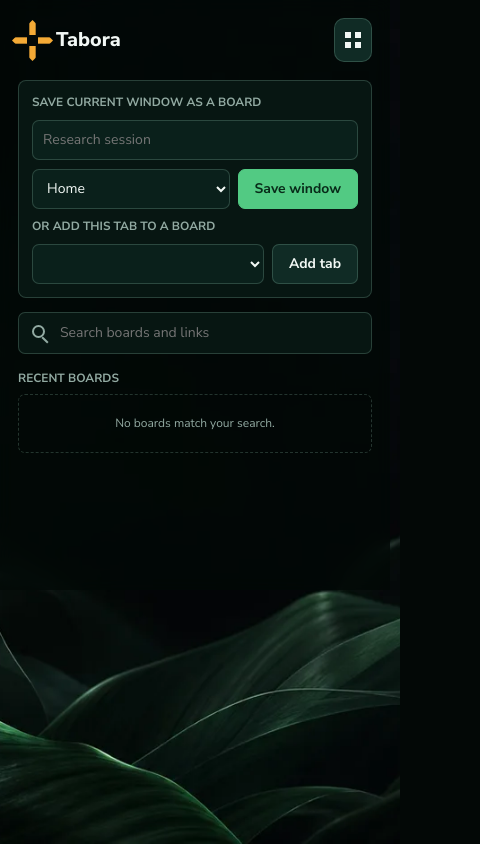
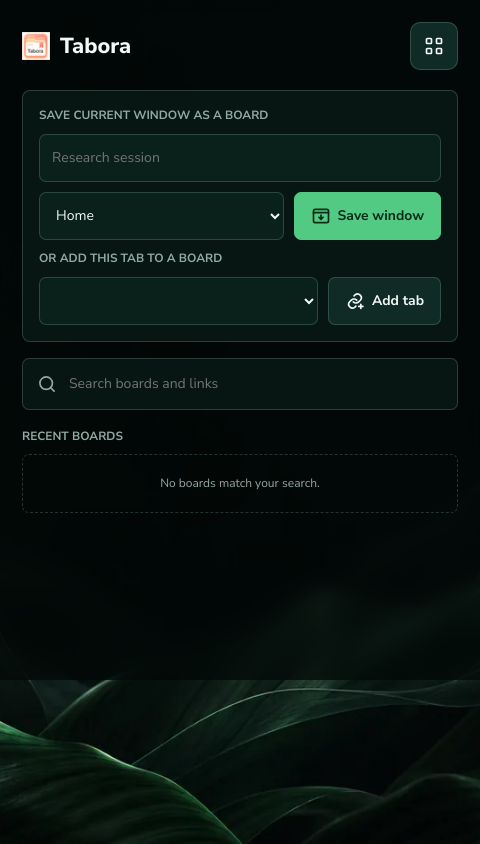
Before and after one commit to mehmoodulhaq570/Tabora, a browser extension: page popup.html in a window 400 px wide. Shown: the whole page, 480 px wide, since content can reach past the window. Drawn offline with Linux system fonts and the light colour scheme.

Commit message:
feat: update popup UI with new icons and improved layout

```diff
--- a/popup.html
+++ b/popup.html
@@ -9,8 +9,8 @@
   <body class="popup-body">
     <main class="popup-shell">
       <header class="popup-header">
-        <div class="brand"><span class="brand-mark" aria-hidden="true"></span><span>Tabora</span></div>
-        <button id="openDashboard" class="square-button" title="Open Tabora" aria-label="Open Tabora"><span class="icon-organize"></span></button>
+        <div class="brand"><img class="popup-brand-icon" src="icons/tabora-32.png" width="28" height="28" alt=""><span>Tabora</span></div>
+        <button id="openDashboard" class="square-button" title="Open Tabora" aria-label="Open Tabora"><svg class="popup-header-icon" viewBox="0 0 24 24" aria-hidden="true"><rect x="3" y="3" width="6" height="6" rx="1"></rect><rect x="15" y="3" width="6" height="6" rx="1"></rect><rect x="3" y="15" width="6" height="6" rx="1"></rect><rect x="15" y="15" width="6" height="6" rx="1"></rect></svg></button>
       </header>
 
       <section class="quick-panel">
@@ -18,17 +18,17 @@
         <input id="captureName" class="text-input" placeholder="Research session" maxlength="60">
         <div class="quick-row">
           <select id="capturePage" class="select-input" aria-label="Destination page"></select>
-          <button id="saveWindow" class="accent-button">Save window</button>
+          <button id="saveWindow" class="accent-button"><svg class="popup-button-icon" viewBox="0 0 24 24" aria-hidden="true"><rect x="3" y="4" width="18" height="16" rx="2"></rect><path d="M3 8h18M12 11v5M9.5 13.5 12 16l2.5-2.5"></path></svg>Save window</button>
         </div>
         <label class="field-label" for="targetBoard">Or add this tab to a board</label>
         <div class="quick-row">
           <select id="targetBoard" class="select-input" aria-label="Destination board"></select>
-          <button id="addCurrentTab" class="secondary-button">Add tab</button>
+          <button id="addCurrentTab" class="secondary-button"><svg class="popup-button-icon" viewBox="0 0 24 24" aria-hidden="true"><path d="M10 13a4.5 4.5 0 0 0 6.4.1l2-2a4.5 4.5 0 0 0-6.3-6.4l-1.2 1.2"></path><path d="M14 11a4.5 4.5 0 0 0-6.4-.1l-2 2a4.5 4.5 0 0 0 6.3 6.4l1.2-1.2M19 16v5M16.5 18.5h5"></path></svg>Add tab</button>
         </div>
       </section>
 
       <label class="popup-search">
-        <span class="icon-search"></span>
+        <svg class="popup-search-icon" viewBox="0 0 24 24" aria-hidden="true"><circle cx="11" cy="11" r="7.5"></circle><path d="m16.5 16.5 4 4"></path></svg>
         <input id="popupSearch" type="search" placeholder="Search boards and links" autocomplete="off">
       </label>
       <div id="popupStatus" class="popup-status" role="status" aria-live="polite" hidden></div>
--- a/popup.js
+++ b/popup.js
@@ -107,7 +107,7 @@ function renderRecentBoards() {
   for (const board of boards) {
     const row = document.createElement("article");
     row.className = "popup-board-row";
-    row.innerHTML = `<span></span><div class="popup-board-copy"><strong></strong><span></span></div><button class="popup-open-button" data-open-board="${board.id}">Open all</button>`;
+    row.innerHTML = `<span></span><div class="popup-board-copy"><strong></strong><span></span></div><button class="popup-open-button" data-open-board="${board.id}"><svg class="popup-button-icon" viewBox="0 0 24 24" aria-hidden="true"><path d="M14 4h6v6M20 4 11 13"></path><path d="M18 13v6a1 1 0 0 1-1 1H5a1 1 0 0 1-1-1V7a1 1 0 0 1 1-1h6"></path></svg>Open all</button>`;
     setText(row, "strong", board.name);
     const page = popupState.pages.find((item) => item.id === board.pageId);
     setText(row, ".popup-board-copy span", `${page?.name || "Home"} · ${board.links.length} links`);
--- a/styles.css
+++ b/styles.css
@@ -1184,29 +1184,33 @@ body[data-palette="glacier"] {
 }
 
 /* Popup */
-.popup-body { width: 390px; min-height: 590px; background-color: var(--page-bg); background-image: var(--popup-wallpaper, none); background-position: center; background-size: cover; }
-.popup-shell { min-height: 590px; padding: 18px; background: color-mix(in oklab, var(--header-bg) 84%, transparent); backdrop-filter: blur(8px); }
+.popup-body { width: 480px; min-height: 680px; background-color: var(--page-bg); background-image: var(--popup-wallpaper, none); background-position: center; background-size: cover; }
+.popup-shell { min-height: 680px; padding: 22px; background: color-mix(in oklab, var(--header-bg) 86%, transparent); backdrop-filter: blur(10px); }
 .popup-header { display: flex; align-items: center; justify-content: space-between; }
-.brand { display: flex; align-items: center; gap: 9px; font-size: var(--text-xl); font-weight: 800; }
-.popup-header .square-button { flex-basis: 38px; }
-.quick-panel { display: grid; gap: 9px; margin: 18px 0 14px; padding: 13px; border: 1px solid var(--line); border-radius: 8px; background: var(--surface); }
+.brand { display: flex; align-items: center; gap: 10px; font-size: 1.375rem; font-weight: 800; }
+.popup-brand-icon { width: 28px; height: 28px; object-fit: contain; }
+.popup-header .square-button { flex-basis: 48px; min-height: 48px; }
+.popup-header-icon, .popup-button-icon, .popup-search-icon { width: 20px; height: 20px; fill: none; stroke: currentColor; stroke-linecap: round; stroke-linejoin: round; stroke-width: 2; }
+.quick-panel { display: grid; gap: 10px; margin: 20px 0 16px; padding: 16px; border: 1px solid var(--line); border-radius: 8px; background: var(--surface); }
 .field-label, .section-title { color: var(--muted); font-size: var(--text-xs); font-weight: 700; text-transform: uppercase; }
-.quick-row { display: flex; gap: 8px; }
+.quick-row { display: flex; gap: 10px; }
 .quick-row select { flex: 1; }
-.select-input, .text-input { min-height: 40px; padding: 0 10px; border: 1px solid var(--line); border-radius: 7px; background: var(--surface-solid); color: var(--text); }
-.popup-search { display: grid; grid-template-columns: 20px 1fr; align-items: center; gap: 8px; min-height: 42px; padding: 0 11px; border: 1px solid var(--line); border-radius: 7px; background: var(--surface); color: var(--muted); }
+.select-input, .text-input { min-height: 48px; padding: 0 12px; border: 1px solid var(--line); border-radius: 7px; background: var(--surface-solid); color: var(--text); }
+.quick-row .accent-button, .quick-row .secondary-button { min-height: 48px; padding-inline: 16px; }
+.popup-search { display: grid; grid-template-columns: 20px 1fr; align-items: center; gap: 10px; min-height: 52px; padding: 0 14px; border: 1px solid var(--line); border-radius: 7px; background: var(--surface); color: var(--muted); }
 .popup-search input { width: 100%; border: 0; background: transparent; color: var(--text); outline: 0; }
 .popup-status { margin-top: 9px; padding: 9px 11px; border-left: 3px solid var(--green); border-radius: 6px; background: var(--surface-solid); color: var(--text); font-size: var(--text-xs); }
 .popup-status.warning { border-left-color: #f5bd48; }
-.section-block { margin-top: 16px; }
-.section-title { margin-bottom: 8px; }
-.popup-board-list { display: grid; gap: 7px; }
-.popup-board-row { display: grid; grid-template-columns: 8px minmax(0, 1fr) auto; align-items: center; gap: 9px; min-height: 56px; padding: 8px 10px; border: 1px solid var(--line); border-radius: 7px; background: var(--surface); }
+.section-block { margin-top: 18px; }
+.section-title { margin-bottom: 10px; }
+.popup-board-list { display: grid; gap: 8px; }
+.popup-board-row { display: grid; grid-template-columns: 8px minmax(0, 1fr) auto; align-items: center; gap: 10px; min-height: 68px; padding: 10px 12px; border: 1px solid var(--line); border-radius: 7px; background: var(--surface); }
 .popup-board-row > span:first-child { width: 8px; height: 8px; border-radius: 50%; background: var(--green); }
 .popup-board-copy { display: grid; min-width: 0; gap: 2px; }
 .popup-board-copy strong, .popup-board-copy span { overflow: hidden; text-overflow: ellipsis; white-space: nowrap; }
 .popup-board-copy span { color: var(--muted); font-size: var(--text-xs); }
-.popup-open-button { min-height: 30px; padding: 0 9px; border: 1px solid var(--line); border-radius: 6px; background: transparent; color: var(--green); font-size: var(--text-xs); font-weight: 700; }
+.popup-open-button { display: inline-flex; align-items: center; justify-content: center; gap: 6px; min-height: 36px; padding: 0 12px; border: 1px solid var(--line); border-radius: 6px; background: transparent; color: var(--green); font-size: var(--text-xs); font-weight: 700; }
+.quick-row .accent-button, .quick-row .secondary-button { display: inline-flex; align-items: center; justify-content: center; gap: 7px; }
 .popup-empty { padding: 20px; border: 1px dashed var(--line); border-radius: 7px; color: var(--muted); font-size: var(--text-xs); text-align: center; }
 
 .board-customize-grid { display: grid; grid-template-columns: repeat(3, minmax(0, 1fr)); gap: 10px; }
```
